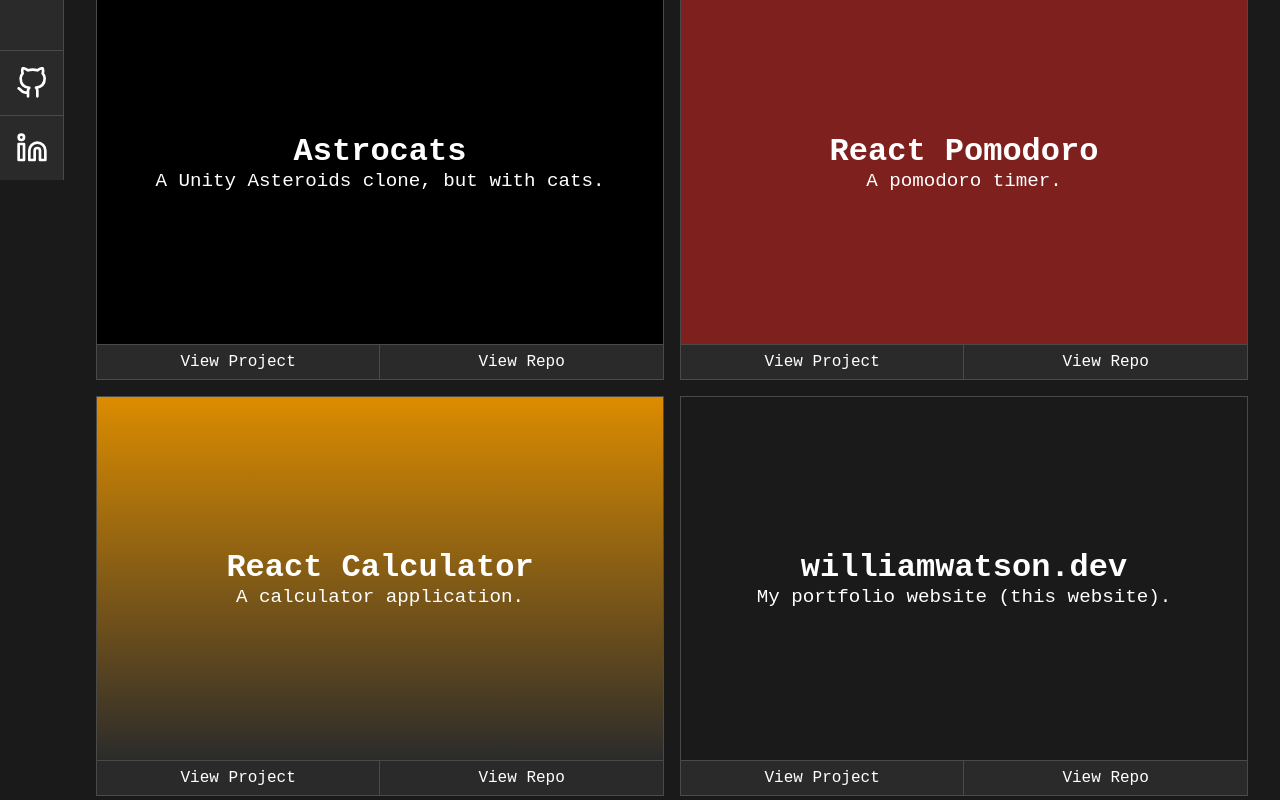
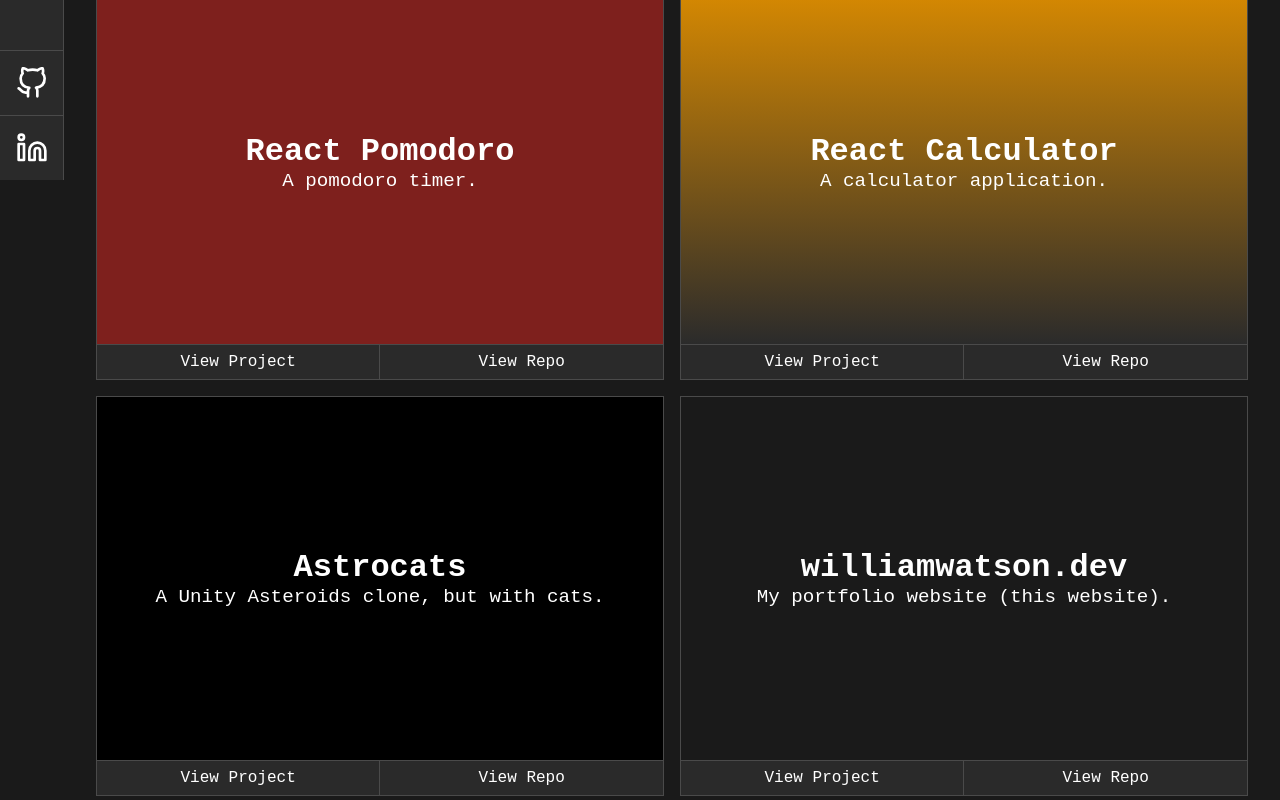
Before and after one commit to willswats/williamwatson, a SvelteKit app: page /projects in a window 1280 px wide. Shown: the part 620-1420 px from the top of the page. Built offline with nearby package versions, Linux system fonts and the light colour scheme.

Commit message:
feat: move project

```diff
--- a/src/routes/projects/+page.svelte
+++ b/src/routes/projects/+page.svelte
@@ -26,13 +26,6 @@
 			--background-color="#10161d"
 		/>
 		<ProjectCard
-			title="Astrocats"
-			description="A Unity Asteroids clone, but with cats."
-			hrefProject="https://willswats.itch.io/astrocats"
-			hrefRepository="https://github.com/willswats/astrocats"
-			--background-color="#000"
-		/>
-		<ProjectCard
 			title="React Pomodoro"
 			description="A pomodoro timer."
 			hrefProject="https://react-pomodoro-willswats.vercel.app"
@@ -46,6 +39,13 @@
 			hrefRepository="https://github.com/willswats/react-calculator"
 			--background-color="#2b2b2b"
 			--background-image="linear-gradient(#dc8c00, #2b2b2b)"
+		/>
+		<ProjectCard
+			title="Astrocats"
+			description="A Unity Asteroids clone, but with cats."
+			hrefProject="https://willswats.itch.io/astrocats"
+			hrefRepository="https://github.com/willswats/astrocats"
+			--background-color="#000"
 		/>
 		<ProjectCard
 			title="williamwatson.dev"
```
